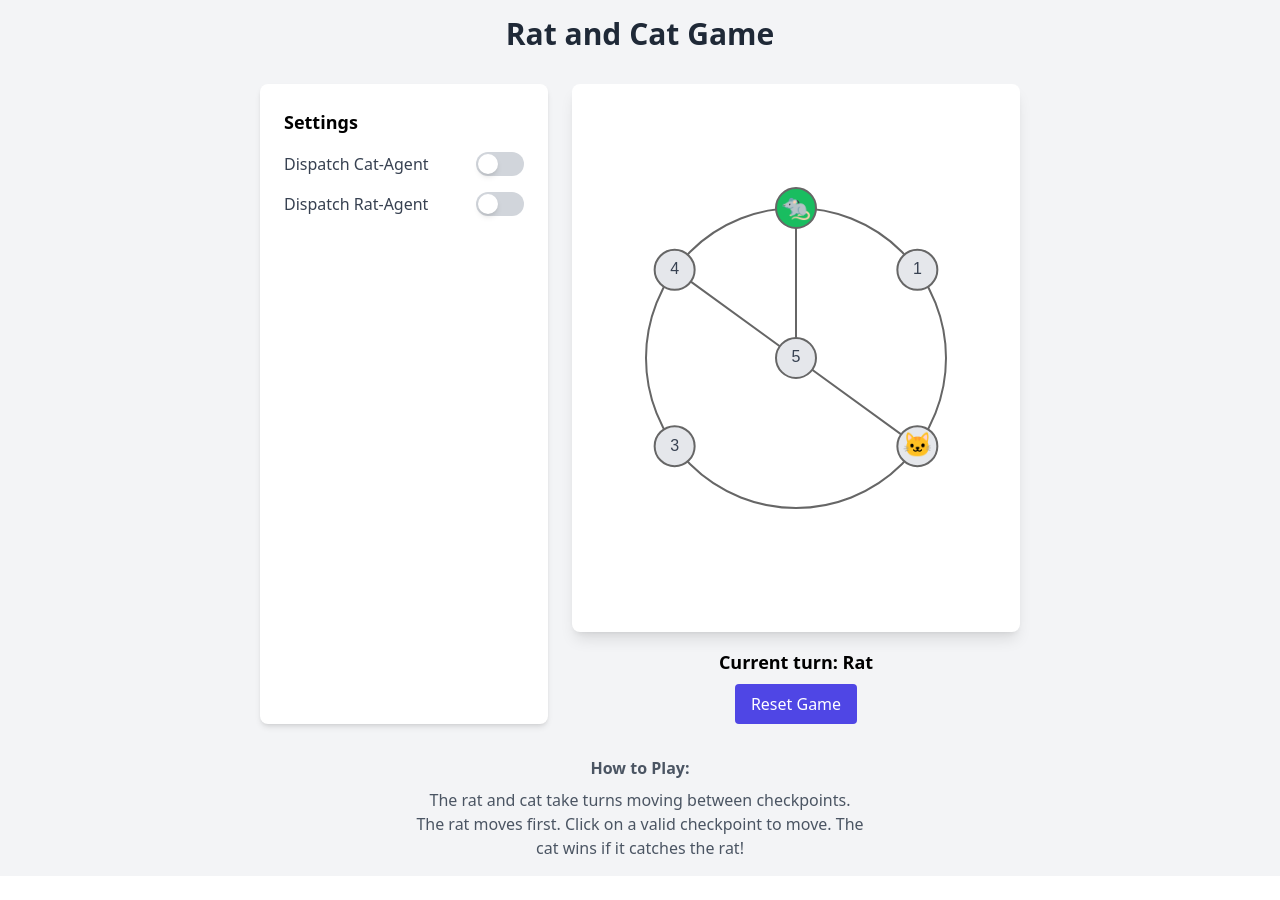
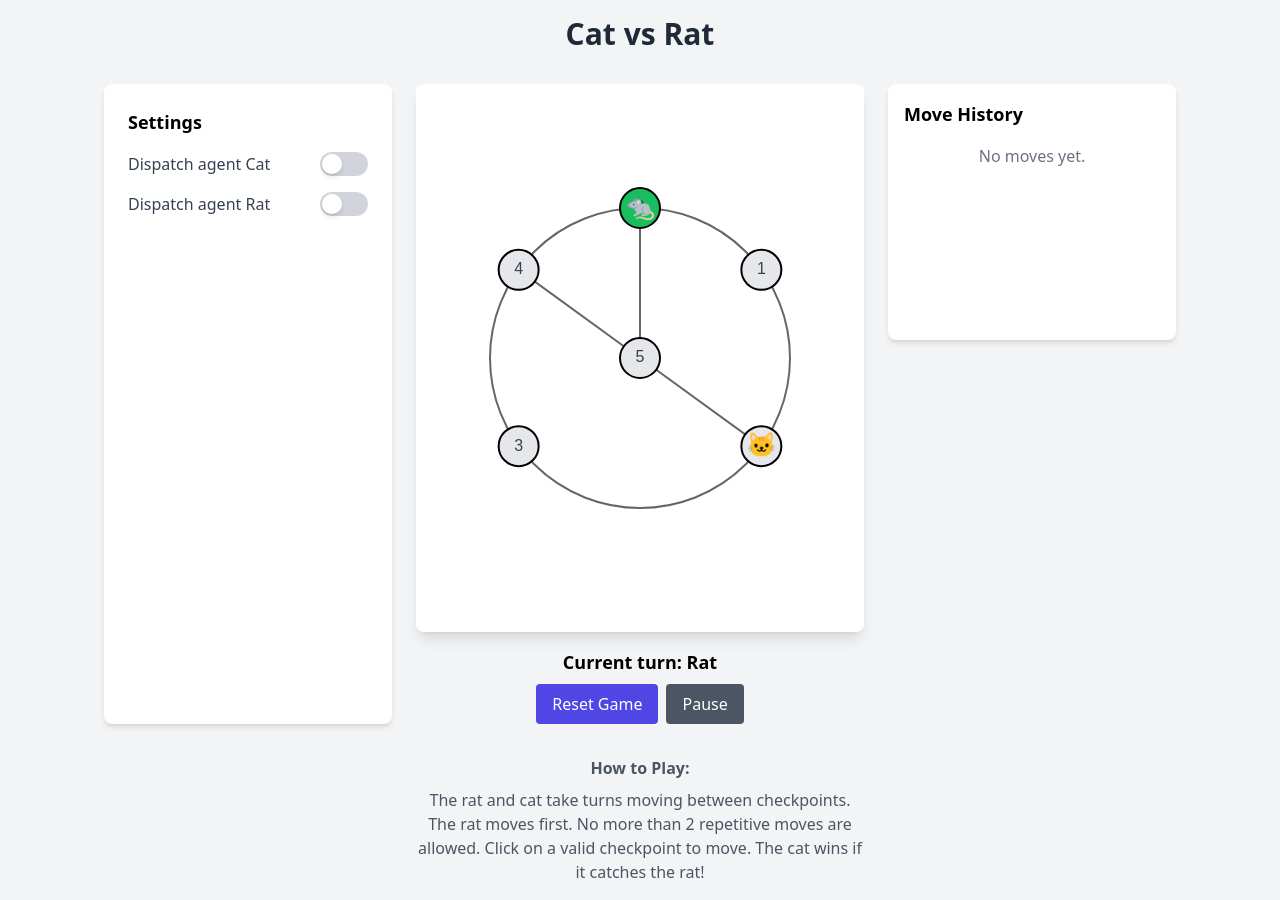
Before and after one commit to EyeZen/CatchTheRat, a React (Vite) app: page / in a window 1280 px wide. Before the commit the page ends 876 px from the top, so only its background shows below. Built offline with nearby package versions, Linux system fonts and the light colour scheme.

Commit message:
bug fixes

```diff
--- a/src/App.tsx
+++ b/src/App.tsx
@@ -1,21 +1,27 @@
 import React from 'react';
 import Game from './components/Game';
 import SettingsPanel, { SettingsProvider } from './components/SettingsPanel';
+import MoveHistory from './components/MoveHistory';
+import { MoveHistoryProvider } from './context/MoveHistoryContext';
 
 function App() {
   return (
     <div className="min-h-screen bg-gray-100 flex flex-col items-center justify-center p-4">
-      <h1 className="text-3xl font-bold text-gray-800 mb-8">Rat and Cat Game</h1>
+      <h1 className="text-3xl font-bold text-gray-800 mb-8">Cat vs Rat</h1>
       <SettingsProvider>
-        <div className="flex gap-6">
-          <SettingsPanel />
-          <Game />
-        </div>
+        <MoveHistoryProvider>
+          <div className="flex gap-6">
+            <SettingsPanel />
+            <Game />
+            <MoveHistory />
+          </div>
+        </MoveHistoryProvider>
       </SettingsProvider>
       <div className="mt-8 text-gray-600 max-w-md text-center">
         <h2 className="font-semibold mb-2">How to Play:</h2>
         <p>
           The rat and cat take turns moving between checkpoints. The rat moves first.
+          No more than 2 repetitive moves are allowed.
           Click on a valid checkpoint to move. The cat wins if it catches the rat!
         </p>
       </div>
--- a/src/agents/AgentBase.ts
+++ b/src/agents/AgentBase.ts
@@ -11,7 +11,7 @@ class AgentBase implements IAiAgent {
 
     protected gameboard: IGameBoard;
     protected calculateMove: Function | null = null; // Function to calculate the next move
-    protected lastPosition: number | null = null; // Last position of the agent
+    protected lastThreeMoves: number[] = []; // Last position of the agent
 
     //#endregion
 
@@ -68,20 +68,41 @@ class AgentBase implements IAiAgent {
      * @returns The new position of the rat or null if no valid moves are available.
      */
     move(currentPosition: number, opponentPosition: number): number | null {
+        var lastPosition = this.lastThreeMoves[this.lastThreeMoves.length - 1] || null; // Get the last position of the agent
+        if (currentPosition == lastPosition) return currentPosition; // No move if the position is the same as the last one
 
-        if (currentPosition == this.lastPosition) return currentPosition; // No move if the position is the same as the last one
+        this.lastThreeMoves.push(currentPosition); // Update the last position
+        if (this.lastThreeMoves.length > 3) {
+            this.lastThreeMoves.shift(); // Keep only the last three moves
+        }
 
-        var lastPosition = this.lastPosition;
-        this.lastPosition = currentPosition; // Update the last position
 
         // Check if a custom move function is provided
         // If so, use it to calculate the next move
-        if (this.calculateMove) {
-            return this.calculateMove(currentPosition, opponentPosition, lastPosition);
+        var nextMoveGenerator = this.calculateMove ?? this.processMove;
+        nextMoveGenerator = nextMoveGenerator.bind(this);
+
+        var isMoveRepetitive: boolean = true;
+        var nextMove: number | null = null;
+
+        const MAX_MOVE_CALC_TRIES = 2;
+        for (let i = 0; i < MAX_MOVE_CALC_TRIES && isMoveRepetitive; i++) {
+            nextMove =  nextMoveGenerator(currentPosition, opponentPosition, lastPosition);
+
+            if (nextMove === null) break;
+
+            // check if generated next-move will make a sequence of three repetitive moves
+            if (this.lastThreeMoves.length < 3) {
+                isMoveRepetitive = false;
+                break;
+            }
+
+            var expectedLastThreeMoves = this.lastThreeMoves.slice(-2);
+            expectedLastThreeMoves.push(nextMove);
+            isMoveRepetitive = expectedLastThreeMoves.every((move, index) => index === 0 || move === expectedLastThreeMoves[index - 1]);
         }
 
-        // Default behavior
-        return this.processMove(currentPosition, opponentPosition, lastPosition);
+        return nextMove;
     }
 
     /**
--- a/src/components/Game.tsx
+++ b/src/components/Game.tsx
@@ -3,28 +3,26 @@ import IGameState from '../types/IGameState';
 import IGameBoard from '../types/IGameBoard';
 import { AgentRat, AgentCat } from '../agents';
 import { useSettings } from './SettingsPanel';
-
-interface IMove {
-  actor: string;
-  from: number;
-  to: number;
-}
+import { useMoveHistory } from '../context/MoveHistoryContext';
+import Actors from '../types/Actors';
 
 const Game: React.FC = () => {
   const canvasRef = useRef<HTMLCanvasElement>(null);
-  const [moveHistory, setMoveHistory] = useState<IMove[]>([]);
-  const [gameState, setGameState] = useState<IGameState>({
+    const [gameState, setGameState] = useState<IGameState>({
     ratPosition: 0,
     catPosition: 2,
-    currentTurn: 'rat',
+    currentTurn: Actors.RAT,
     gameOver: false,
     gameOverMessage: ''
   });
+  const [paused, setPaused] = useState(false);
+  const { moveHistory, addMove, clearHistory } = useMoveHistory();
 
   const { dispatchCatAgent, dispatchRatAgent, movementSpeed } = useSettings();
   const MAX_SPEED_FACTOR = 5;
   const MAX_SPEED = 1000;
   const getSpeed = (movementFactor: number) => MAX_SPEED * ((MAX_SPEED_FACTOR - movementFactor) / MAX_SPEED_FACTOR);
+  const MOVES_REPETITION_LIMIT = 3;
 
   // Define checkpoint positions in a circle
   const radius = 150;
@@ -88,15 +86,36 @@ const Game: React.FC = () => {
 
   const canCatCatchRat = (ratPos: number, catPos: number): boolean => {
     // Check if cat can catch rat in one move
-    return gameboard.validMoves[catPos].includes(ratPos);
+    return ratPos === catPos || gameboard.validMoves[catPos].includes(ratPos);
   };
 
   const isRatCaptured = (ratPos: number, catPos: number): boolean => {
     // Check if rat can escape from cat's position
-    return gameboard.validMoves[ratPos].every(possibleRatMove =>
-      // validMoves[catPos].includes(possibleRatMove)
-      canCatCatchRat(possibleRatMove, catPos)
-    );
+    return gameboard.validMoves[ratPos].every(possibleRatMove => canCatCatchRat(possibleRatMove, catPos));
+  };
+
+  const checkRepetitiveMoves = () => {
+    var latestMovesOffset = -1 * 2 * MOVES_REPETITION_LIMIT;
+    var ratMoves = moveHistory.filter(move => move.actor === Actors.RAT)
+                            .slice(latestMovesOffset)
+                            .map(move => `${move.from}${move.to}`);
+    var catMoves = moveHistory.filter(move => move.actor === Actors.CAT)
+                            .slice(latestMovesOffset)
+                            .map(move => `${move.from}${move.to}`);
+
+    if (ratMoves.length < MOVES_REPETITION_LIMIT || catMoves.length < MOVES_REPETITION_LIMIT) return false;
+
+    var ratMoveCycles: string[] = [];
+    var catMoveCycles: string[] = [];
+    for (let i = 0; i < MOVES_REPETITION_LIMIT; i += 2) {
+      ratMoveCycles.push(`${ratMoves[i]}-${ratMoves[i + 1]}`);
+      catMoveCycles.push(`${catMoves[i]}-${catMoves[i + 1]}`);
+    }
+
+    var isRatMovesRepetitive = ratMoveCycles.every((cycle, index) => index === 0 || cycle === ratMoveCycles[index - 1]);
+    var isCatMovesRepetitive = catMoveCycles.every((cycle, index) => index === 0 || cycle === catMoveCycles[index - 1]);
+
+    return isRatMovesRepetitive && isCatMovesRepetitive
   };
 
   // Draw the game board
@@ -123,13 +142,20 @@ const Game: React.FC = () => {
     // Draw checkpoints
     gameboard.checkpoints.forEach((point, index) => {
 
-      if (
-        (gameState.currentTurn === "cat" && gameState.catPosition === point.id) ||
-        (gameState.currentTurn === "rat" && gameState.ratPosition === point.id)
-      ) {
+      var isCheckpointActive: boolean = (gameState.currentTurn === Actors.CAT && gameState.catPosition === point.id) || (gameState.currentTurn === Actors.RAT && gameState.ratPosition === point.id);
+      if (isCheckpointActive) {
         ctx.fillStyle = '#19bd60';
       } else {
         ctx.fillStyle = '#e5e7eb';
+      }
+
+      var isAgentDispatched: boolean = (dispatchCatAgent && gameState.catPosition === point.id) || (dispatchRatAgent && gameState.ratPosition === point.id);
+      if (isAgentDispatched) {
+        ctx.strokeStyle = '#ff6600';
+        ctx.lineWidth = 4;
+      } else {
+        ctx.strokeStyle = '#000';
+        ctx.lineWidth = 2;
       }
 
       ctx.beginPath();
@@ -147,46 +173,63 @@ const Game: React.FC = () => {
   };
 
   const handleCheckpointClick = (checkpointId: number) => {
-    if (gameState.gameOver) return;
+    if (gameState.gameOver || paused) return;
 
-    const currentPosition = gameState.currentTurn === 'rat'
+    // Check if the game should end due to repetitive moves
+    if (checkRepetitiveMoves()) {
+      setGameState((prev) => ({
+        ...prev,
+        gameOver: true,
+        gameOverMessage: 'Game ended due to repetitive moves!'
+      }));
+    }
+
+    const currentPosition = gameState.currentTurn === Actors.RAT
       ? gameState.ratPosition
       : gameState.catPosition;
 
+    const move = {
+      actor: gameState.currentTurn,
+      from: currentPosition,
+      to: checkpointId,
+    };
+
     if (!isValidMove(currentPosition, checkpointId)) return;
-    var newPosition = checkpointId;
-
-    if (gameState.currentTurn === 'rat' && canCatCatchRat(newPosition, gameState.catPosition)) {
-        return;
-    } else if (isRatCaptured(gameState.ratPosition, newPosition)) {
-      setGameState(prev => ({
+    if (gameState.currentTurn === Actors.RAT && canCatCatchRat(checkpointId, gameState.catPosition)) return;
+    if (gameState.currentTurn === Actors.CAT && isRatCaptured(gameState.ratPosition, checkpointId)) {
+      setGameState((prev) => ({
         ...prev,
-        catPosition: newPosition,
+        catPosition: checkpointId,
+        currentTurn: Actors.NONE,
         gameOver: true,
-        gameOverMessage: "Game Over - Cat wins! Cat can catch the rat in the next move!"
+        gameOverMessage: 'Cat caught the Rat! Game Over.'
       }));
+      addMove(move); // Add move to global history
       return;
     }
+    addMove(move);     // Add move to global history
 
-    var move = { actor: gameState.currentTurn === "cat" ? "Cat" : "Rat" , from: currentPosition, to: newPosition };
-    setMoveHistory(prev => [...prev, move]);
-
-    setGameState(prev => ({
+    setGameState((prev) => ({
       ...prev,
-      catPosition: prev.currentTurn === 'cat' ? newPosition : prev.catPosition,
-      ratPosition: prev.currentTurn === 'rat' ? newPosition : prev.ratPosition,
-      currentTurn: prev.currentTurn === 'rat' ? 'cat' : 'rat'
+      catPosition: prev.currentTurn === Actors.CAT ? checkpointId : prev.catPosition,
+      ratPosition: prev.currentTurn === Actors.RAT ? checkpointId : prev.ratPosition,
+      currentTurn: prev.currentTurn === Actors.RAT ? Actors.CAT : Actors.RAT,
     }));
   };
 
   const resetGame = () => {
+    clearHistory();
     setGameState({
       ratPosition: 0,
       catPosition: 2,
-      currentTurn: 'rat',
+      currentTurn: Actors.RAT,
       gameOver: false,
       gameOverMessage: ''
     });
+  };
+
+  const togglePause = () => {
+    setPaused((prev) => !prev);
   };
 
   // Draw the game board and characters on canvas
@@ -201,11 +244,12 @@ const Game: React.FC = () => {
 
     drawBoard(ctx);
 
+    // if (gameState.gameOver) return; // Skip game logic if game is over
+
     // Draw rat and cat
     const ratPoint = gameboard.checkpoints[gameState.ratPosition];
     const catPoint = gameboard.checkpoints[gameState.catPosition];
 
-    // Add icons for rat and cat using Lucide React components as reference
     ctx.fillStyle = '#4f46e5';
     ctx.font = '24px Arial';
     ctx.textAlign = 'center';
@@ -215,28 +259,40 @@ const Game: React.FC = () => {
     ctx.fillStyle = '#ef4444';
     ctx.fillText('🐱', catPoint.x, catPoint.y);
 
-    if (dispatchRatAgent && gameState.currentTurn === 'rat') {
-      // AI logic for rat's move
+    if (paused || gameState.gameOver) {
+      var overlayText = paused
+                          ? 'Paused'
+                          : gameState.gameOver
+                            ? 'Game Over'
+                            : 'On Hold';
+      // Draw the paused overlay
+      ctx.fillStyle = 'rgba(0, 0, 0, 0.5)'; // Semi-transparent black
+      ctx.fillRect(0, 0, canvas.width, canvas.height);
+
+      ctx.fillStyle = paused ? '#ffffff' : '#ff0000'; // White text
+      ctx.font = '36px Arial';
+      ctx.textAlign = 'center';
+      ctx.textBaseline = 'middle';
+      ctx.fillText(overlayText, canvas.width / 2, canvas.height / 2);
+      return; // Skip further drawing when paused
+    }
+
+    if (dispatchRatAgent && gameState.currentTurn === Actors.RAT) {
       setTimeout(() => {
-        var nextMove = ratAgent.move(gameState.ratPosition, gameState.catPosition);
-        if (nextMove !== null) handleCheckpointClick(nextMove);
+        if (!paused) {
+          const nextMove = ratAgent.move(gameState.ratPosition, gameState.catPosition);
+          if (nextMove !== null) handleCheckpointClick(nextMove);
+        }
       }, getSpeed(movementSpeed));
-    } else if (dispatchCatAgent && gameState.currentTurn === 'cat') {
-      // AI logic for cat's move
+    } else if (dispatchCatAgent && gameState.currentTurn === Actors.CAT) {
       setTimeout(() => {
-        var nextMove = catAgent.move(gameState.catPosition, gameState.ratPosition);
-        if (nextMove !== null) handleCheckpointClick(nextMove);
+        if (!paused) {
+          const nextMove = catAgent.move(gameState.catPosition, gameState.ratPosition);
+          if (nextMove !== null) handleCheckpointClick(nextMove);
+        }
       }, getSpeed(movementSpeed));
     }
-
-  }, [gameState, dispatchCatAgent, dispatchRatAgent]);
-
-  useEffect(() => {
-    const latestMove = moveHistory[moveHistory.length - 1];
-    if (latestMove) {
-      console.log(latestMove)
-    }
-  }, [moveHistory])
+  }, [gameState, dispatchCatAgent, dispatchRatAgent, paused]); // Add paused to dependencies
 
   return (
     <div className="flex flex-col items-center gap-4">
@@ -246,13 +302,14 @@ const Game: React.FC = () => {
           width={400}
           height={500}
           onClick={(e) => {
+            if (paused) return;
+
             const rect = canvasRef.current?.getBoundingClientRect();
             if (!rect) return;
 
             const x = e.clientX - rect.left;
             const y = e.clientY - rect.top;
 
-            // Check if click is near any checkpoint
             gameboard.checkpoints.forEach(point => {
               const distance = Math.sqrt(
                 Math.pow(x - point.x, 2) + Math.pow(y - point.y, 2)
@@ -270,7 +327,7 @@ const Game: React.FC = () => {
         <p className={"text-lg font-semibold mb-2"}>
           {gameState.gameOver
             ? gameState.gameOverMessage
-            : `Current turn: ${gameState.currentTurn === 'rat' ? 'Rat' : 'Cat'}`}
+            : `Current turn: ${gameState.currentTurn === Actors.RAT ? 'Rat' : 'Cat'}`}
         </p>
         <button
           onClick={resetGame}
@@ -278,6 +335,12 @@ const Game: React.FC = () => {
         >
           Reset Game
         </button>
+        <button
+          onClick={togglePause}
+          className="bg-gray-600 text-white px-4 py-2 rounded hover:bg-gray-700 transition-colors ml-2"
+        >
+          {paused ? 'Continue' : 'Pause'}
+        </button>
       </div>
     </div>
   );
--- /dev/null
+++ b/src/components/MoveHistory.tsx
@@ -0,0 +1,33 @@
+import React from 'react';
+import { useMoveHistory } from '../context/MoveHistoryContext';
+import Actors from '../types/Actors';
+
+const MoveHistory: React.FC = () => {
+  const { moveHistory } = useMoveHistory();
+
+  return (
+    <div className="bg-white p-4 rounded-lg shadow-md w-72 h-64 overflow-y-auto">
+      <h2 className="text-lg font-semibold mb-4">Move History</h2>
+      {moveHistory.length === 0 ? (
+        <p className="text-gray-500 text-center">No moves yet.</p>
+      ) : (
+        <ul className="space-y-2">
+          {[...moveHistory].reverse().map((move, index) => (
+            <li key={index} className="flex items-center gap-4">
+              <span className="text-2xl">
+                {move.actor === Actors.CAT ? '🐱' : '🐀'}
+              </span>
+              <div className="flex items-center gap-2">
+                <span className="text-gray-700 font-semibold">{move.from}</span>
+                <span className="text-gray-500">→</span>
+                <span className="text-gray-700 font-semibold">{move.to}</span>
+              </div>
+            </li>
+          ))}
+        </ul>
+      )}
+    </div>
+  );
+};
+
+export default MoveHistory;
--- a/src/components/SettingsPanel.tsx
+++ b/src/components/SettingsPanel.tsx
@@ -55,7 +55,7 @@ const SettingsPanel: React.FC = () => {
       <h2 className="text-lg font-semibold mb-4">Settings</h2>
       <div className="flex items-center justify-between mb-4">
         <label htmlFor="dispatchCatAgent" className="text-gray-700">
-          Dispatch Cat-Agent
+          Dispatch agent Cat
         </label>
         <div
           className={`relative w-12 h-6 rounded-full cursor-pointer transition-colors ${
@@ -72,7 +72,7 @@ const SettingsPanel: React.FC = () => {
       </div>
       <div className="flex items-center justify-between mb-4">
         <label htmlFor="dispatchRatAgent" className="text-gray-700">
-          Dispatch Rat-Agent
+          Dispatch agent Rat
         </label>
         <div
           className={`relative w-12 h-6 rounded-full cursor-pointer transition-colors ${
--- /dev/null
+++ b/src/context/MoveHistoryContext.tsx
@@ -0,0 +1,42 @@
+import React, { createContext, useContext, useState } from 'react';
+import { Actor } from '../types/Actors';
+
+interface IMove {
+  actor: Actor;
+  from: number;
+  to: number;
+}
+
+interface IMoveHistoryContext {
+  moveHistory: IMove[];
+  addMove: (move: IMove) => void;
+  clearHistory: () => void;
+}
+
+const MoveHistoryContext = createContext<IMoveHistoryContext | undefined>(undefined);
+
+export const MoveHistoryProvider: React.FC<{ children: React.ReactNode }> = ({ children }) => {
+  const [moveHistory, setMoveHistory] = useState<IMove[]>([]);
+
+  const addMove = (move: IMove) => {
+    setMoveHistory((prev) => [...prev, move]);
+  };
+
+  const clearHistory = () => {
+    setMoveHistory([]);
+  };
+
+  return (
+    <MoveHistoryContext.Provider value={{ moveHistory, addMove, clearHistory }}>
+      {children}
+    </MoveHistoryContext.Provider>
+  );
+};
+
+export const useMoveHistory = () => {
+  const context = useContext(MoveHistoryContext);
+  if (!context) {
+    throw new Error('useMoveHistory must be used within a MoveHistoryProvider');
+  }
+  return context;
+};
--- /dev/null
+++ b/src/types/Actors.ts
@@ -0,0 +1,8 @@
+enum Actors {
+    CAT = 'cat',
+    RAT = 'rat',
+    NONE = 'none',
+}
+
+export default Actors;
+export type Actor = Actors.CAT | Actors.RAT | Actors.NONE;
--- a/src/types/IAiAgent.tsx
+++ b/src/types/IAiAgent.ts
@@ -1,4 +1,4 @@
-import { IGameBoard } from './IGameBoard';
+import IGameBoard from './IGameBoard';
 
 interface IAiAgent {
     move(currentPosition: number, opponentPosition: number): number | null;
--- a/src/types/IGameState.ts
+++ b/src/types/IGameState.ts
@@ -1,7 +1,9 @@
+import { Actor } from "./Actors";
+
 interface IGameState {
   ratPosition: number;
   catPosition: number;
-  currentTurn: 'rat' | 'cat';
+  currentTurn: Actor;
   gameOver: boolean;
   gameOverMessage: string;
 }
```
Also changed, not shown: 2 other files (tests, documents, lock files or other folders).
